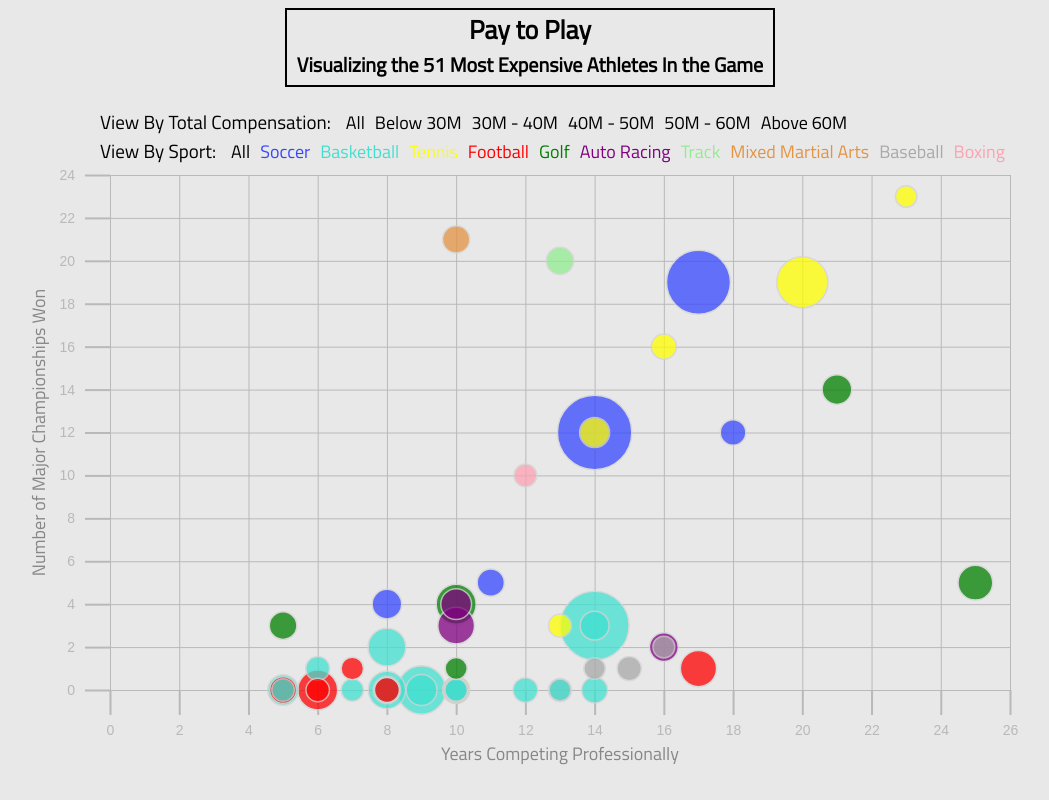
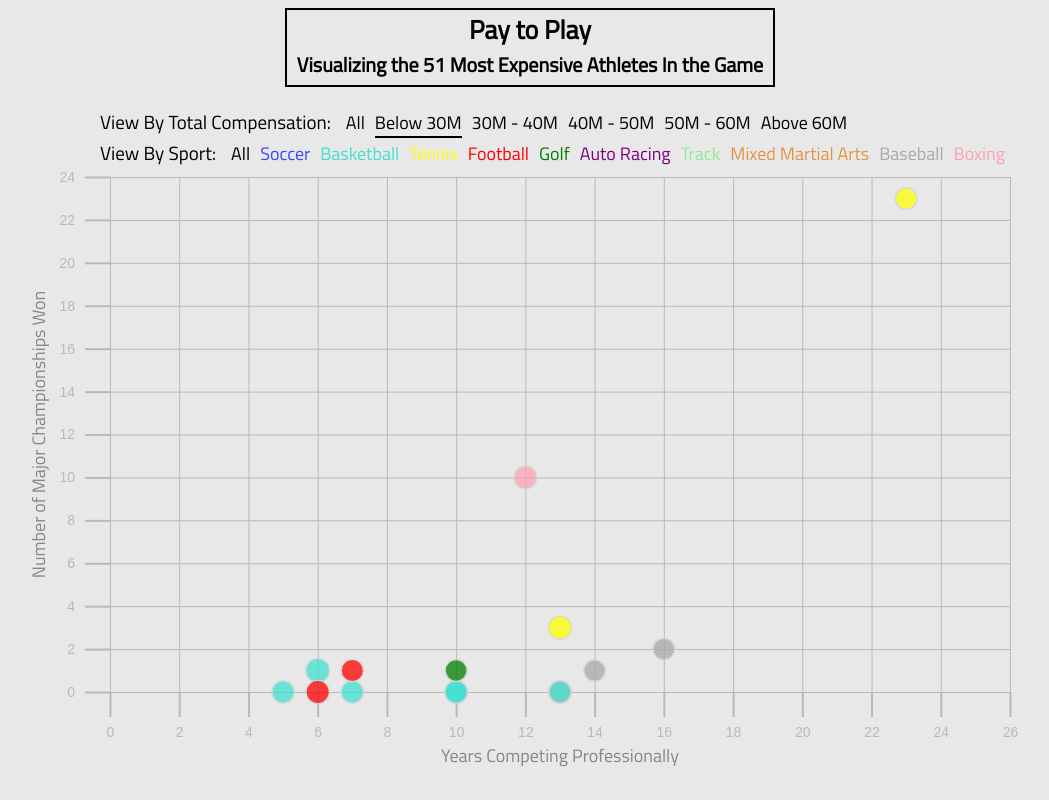
Before and after one commit to dtluther/pay-to-play, a plain HTML site: page index.html in a window 1280 px wide. Both pictures are taken after a click on the item "Below 30M". Shown: the whole page, without its empty margins (110-1159 px from the left). Drawn offline with nearby package versions, Linux system fonts and the light colour scheme.

Commit message:
finished comp filtering

```diff
--- a/index.html
+++ b/index.html
@@ -226,18 +226,16 @@
       })
 
       let compSelectedCircles = (minComp, maxComp) => {
-        let compSelectedCircles = d3.selectAll('circle').filter(function(d, i) {
+        let compCircles = d3.selectAll('circle').filter(function(d, i) {
           if (minComp && maxComp) {
-            console.log('min and max', minComp, maxComp, d.Pay)
-            return parseInt(d.Pay) > parseInt(minComp) && d.pay <= parseInt(maxComp);
+            return d.Pay > minComp && d.Pay <= maxComp;
           } else if (minComp) {
-            return d.Pay > parseInt(minComp);
+            return d.Pay > minComp;
           } else if (maxComp) {
-            return d.pay <= parseInt(maxComp);
+            return d.Pay <= maxComp;
           }
         })
-
-        return compSelectedCircles;
+        return compCircles;
       }
       const compFilterList = document.getElementsByClassName('filter-comp')
       const compFilterArray = Array.from(compFilterList);
@@ -251,7 +249,6 @@
           switch(filteredComp) {
             case 'All':
               this.className += ' selected-comp';
-              all.classed('shown-comp', true);
               break;
             case 'Below 30M':
               this.className += ' selected-comp';
@@ -276,7 +273,10 @@
           }
 
           if (selected) {
-            console.log(selected)
+            all.classed('shown-comp', false);
+            selected.classed('shown-comp', true);
+          } else {
+            all.classed('shown-comp', true);
           }
 
         })
--- a/stylesheets/gridlines.css
+++ b/stylesheets/gridlines.css
@@ -101,8 +101,6 @@ body {
 }
 
 ul {
-  /* position: absolute; */
-  /* top: 90px; */
   display         : flex;
   margin          : 0 0;
   align-items     : baseline;
@@ -126,6 +124,10 @@ ul {
   font-size     : 20px;
 }
 
+.selected-comp {
+  border-bottom: 2px solid;
+  font-size: 2px solid;
+}
 .selected-sport {
   border-bottom : 2px solid;
   font-size: 20px;
```
